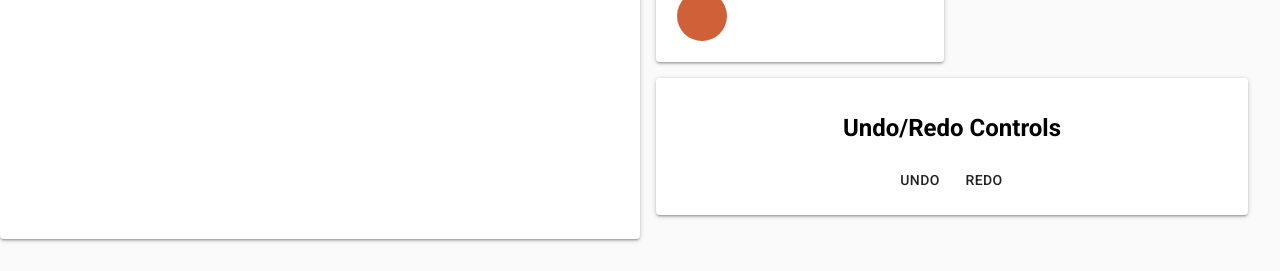
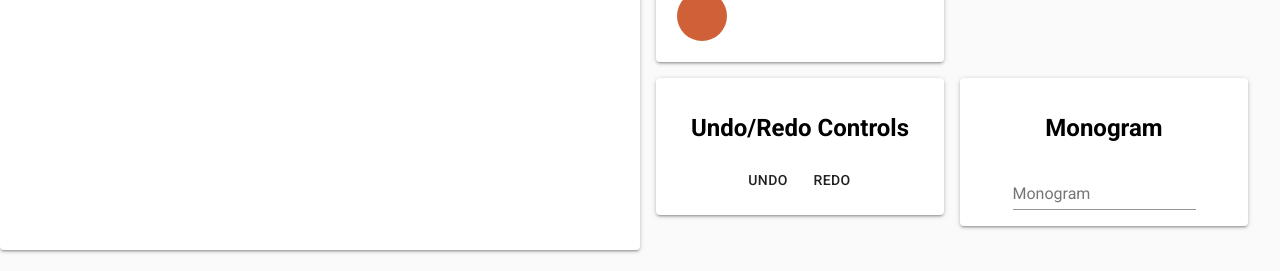
Before and after one commit to LariscusObscurus/color_configurator, a React (Create React App) app: page / in a window 1280 px wide. Shown: the part 1101-1372 px from the top of the page. Built offline with nearby package versions, Linux system fonts and the light colour scheme.

Commit message:
Monogram

```diff
--- a/src/App.tsx
+++ b/src/App.tsx
@@ -18,6 +18,8 @@ import {
 import {  withRoot } from '@/Theme';
 import IsFleckedCheckbox from '@/components/isFleckedCheckbox'
 import UndoRedo from '@/components/undoRedo'
+import Monogram from '@/components/monogram'
+import { MonogramStore } from './stores/monoGramStore';
 
 export const styles = ({ palette, spacing, breakpoints }: Theme) =>
   createStyles({
@@ -51,12 +53,13 @@ export const styles = ({ palette, spacing, breakpoints }: Theme) =>
 
 class App extends React.Component<WithStyles<typeof styles>> {
   private colorStore: ColorStore = new ColorStore();
+  private monogramStore: MonogramStore = new MonogramStore();
 
   public render() {
     const { classes } = this.props;
     return (
       <div className={classes.root}>
-        <Provider colorStore={this.colorStore}>
+        <Provider colorStore={this.colorStore} monogramStore={this.monogramStore}>
           <React.Fragment>
             <AppBar
               position="absolute"
@@ -82,6 +85,7 @@ class App extends React.Component<WithStyles<typeof styles>> {
                 <ColorChooser colorProperty="elbowPatches" />
                 <IsFleckedCheckbox />
                 <UndoRedo />
+                <Monogram />
               </Grid>
             </div>
           </React.Fragment>
--- /dev/null
+++ b/src/components/monogram.tsx
@@ -0,0 +1,62 @@
+import {
+  WithStyles,
+  Grid,
+  withStyles,
+  Paper,
+  Button,
+  TextField
+} from "@material-ui/core";
+import { inject } from "mobx-react";
+import * as React from "react";
+import { IMonogramable } from "@/stores/monoGramStore";
+
+interface IMonogramProps extends WithStyles, IMonogramable {}
+
+@inject("monogramStore")
+class Monogram extends React.Component<
+  IMonogramProps,
+  { monogram: string; error: boolean }
+> {
+  constructor(props: any) {
+    super(props);
+    this.state = {
+      monogram: "",
+      error: false
+    };
+  }
+
+  private handleChange() {
+    return (event: React.ChangeEvent<HTMLInputElement>) => {
+      const input = event.target.value;
+      this.setState({ monogram: input, error: input.length > 10 });
+      if (this.props.monogramStore) {
+        this.props.monogramStore.updateMonogram(this.state.monogram.slice(0, 10));
+      }
+    };
+  }
+
+  public render() {
+    return (
+      <Grid item xs>
+        <Paper className={this.props.classes.paper}>
+          <h2>Monogram</h2>
+          <form>
+            <TextField
+              label="Monogram"
+              value={this.state.monogram}
+              error={this.state.error}
+              onChange={this.handleChange()}
+            />
+          </form>
+        </Paper>
+      </Grid>
+    );
+  }
+}
+
+export default withStyles(({ spacing }) => ({
+  paper: {
+    padding: spacing.unit * 2,
+    textAlign: "center"
+  }
+}))(Monogram);
--- a/src/components/svg/FrontSvg.tsx
+++ b/src/components/svg/FrontSvg.tsx
@@ -3,11 +3,17 @@ import { autorun, reaction } from "mobx";
 import { inject, observer } from "mobx-react";
 import * as React from "react";
 import "./Svg.css";
+import { IMonogramable } from '@/stores/monoGramStore';
 
-@inject("colorStore")
+interface IFrontSvgProps extends IColorizeable, IMonogramable{}
+
+@inject("colorStore", "monogramStore")
 export class FrontSvg extends React.Component<
-  IColorizeable,
-  { colors: IClothingColors }
+  IFrontSvgProps,
+  {
+    colors: IClothingColors,
+    monogram: string
+  }
 > {
   constructor(props: any) {
     super(props);
@@ -19,16 +25,22 @@ export class FrontSvg extends React.Component<
         neckline: { hexCode: "#fffdf5", name: "default" } as IColor,
         elbowPatches: { hexCode: "#fffdf5", name: "default" } as IColor,
         isFlecked: false
-      }
+      },
+      monogram:  ''
     };
   }
 
   public componentDidMount() {
     const vm = this;
     autorun(() => {
+      let state = {...this.state};
       if (vm.props.colorStore) {
-        vm.setState({ colors: vm.props.colorStore.colors });
+        state.colors = vm.props.colorStore.colors;
       }
+      if (vm.props.monogramStore) {
+        state.monogram = vm.props.monogramStore.monogram;
+      }
+      vm.setState(state);
     });
   }
 
@@ -272,6 +284,7 @@ export class FrontSvg extends React.Component<
             />
           </g>
         </g>
+        <text xmlSpace="preserve" text-anchor="start" font-family="Helvetica, Arial, sans-serif" font-size="24" id="svg_23" y="550" x="713" stroke-width="0" stroke="#000" fill="#000000">{this.state.monogram}</text>
       </svg>
     );
   }
--- a/src/components/undoRedo.tsx
+++ b/src/components/undoRedo.tsx
@@ -1,10 +1,4 @@
-import {
-  WithStyles,
-  Grid,
-  withStyles,
-  Paper,
-  Button
-} from "@material-ui/core";
+import { WithStyles, Grid, withStyles, Paper, Button } from "@material-ui/core";
 import { inject } from "mobx-react";
 import * as React from "react";
 import { IColorizer } from "@/stores/colorStore";
@@ -15,15 +9,6 @@ interface IUndoRedoProps extends WithStyles, IColorizer {}
 class UndoRedo extends React.Component<IUndoRedoProps> {
   constructor(props: any) {
     super(props);
-  }
-
-  private handleChange() {
-    return (event: React.ChangeEvent<HTMLInputElement>, checked: boolean) => {
-      this.setState({ isFlecked: checked });
-      if (this.props.colorStore) {
-        this.props.colorStore.isFlecked(checked);
-      }
-    };
   }
 
   public render() {
--- /dev/null
+++ b/src/stores/monoGramStore.tsx
@@ -0,0 +1,15 @@
+import { observable, action } from 'mobx';
+
+export interface IMonogramable {
+    monogramStore?: MonogramStore
+}
+
+export class MonogramStore {
+  @observable
+  public monogram: string;
+
+  @action
+  public updateMonogram(text: string) {
+      this.monogram = text;
+  }
+}
```
Lines whose indentation alone changed are shown as unchanged.
